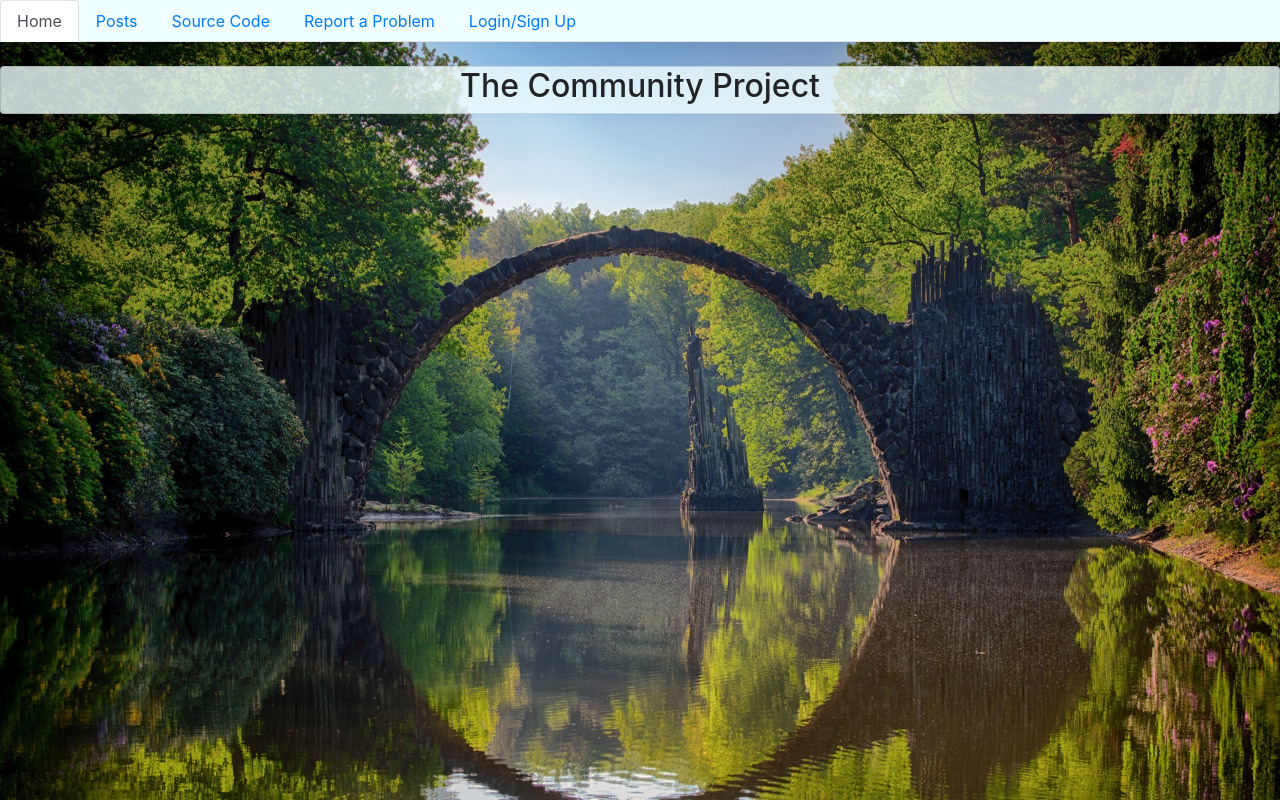
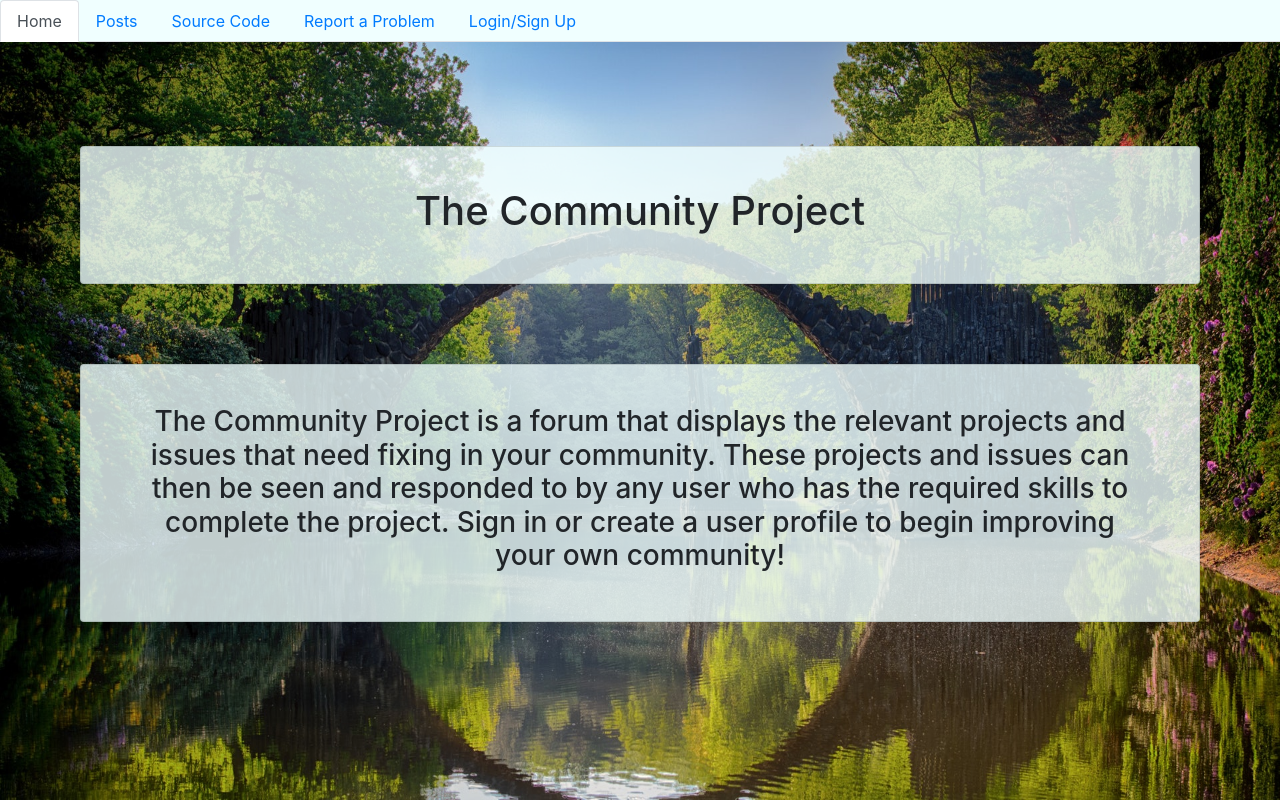
Before and after one commit to hd1867/CommunityProject, a Flask app: page / in a window 1280 px wide. Run offline with Flask 2, Linux system fonts and the light colour scheme; some libraries are stand-ins or nearby versions.

```diff
--- a/app.py
+++ b/app.py
@@ -48,7 +48,7 @@ def post():
         flash("Please fill out title and description")
         return redirect(url_for("createpost"))
     else:
-        temp = databaseUtils.create_post(request.form['title'], request.form['description'], request.form['skills'],
+        temp = databaseUtils.create_post(request.form['title'], request.form['description'], request.form["location"], request.form['skills'],
                                          session['user'])
         flash("Post Created!")
         return redirect(url_for('posts'))
--- a/static/css/base.css
+++ b/static/css/base.css
@@ -31,6 +31,8 @@ body
 
 .card {
     background-color: rgba(240, 255, 255, .8);
+    margin: 10vh;
+    padding: 5vh;
 }
 
 button {
--- a/templates/home.html
+++ b/templates/home.html
@@ -5,7 +5,15 @@
 {% block body %}
     <div class="card">
         <div class= "container">
-            <h2 class="text-center">The Community Project</h2>
+            <h1 class="text-center">The Community Project</h1>
+        </div>
+    </div>
+    <div class="card">
+        <div class="container">
+            <h3 class="text-center">The Community Project is a forum that displays the relevant projects and issues
+                                    that need fixing in your community. These projects and issues can then be seen
+                                    and responded to by any user who has the required skills to complete the project.
+                                    Sign in or create a user profile to begin improving your own community!  </h3>
         </div>
     </div>
 {% endblock %}
--- a/utils/databaseUtils.py
+++ b/utils/databaseUtils.py
@@ -47,12 +47,13 @@ def authenticate(username, password):
 
 
 # creates a post with a title, description, username, skills, and image name
-def create_post(title, desc, username, skills):
+def create_post(title, description, username, skills, location):
     user = get_user_by_name(username)
     post = posts.insert_one({
         "title": title,
-        "desc": desc,
+        "description": description,
         "user": user,
+        "location": location,
         # "image": image_to_str(image_name),
         "skills": skills})
     return post.inserted_id
```
Also changed, not shown: templates/create.html (+15 -1 lines).
